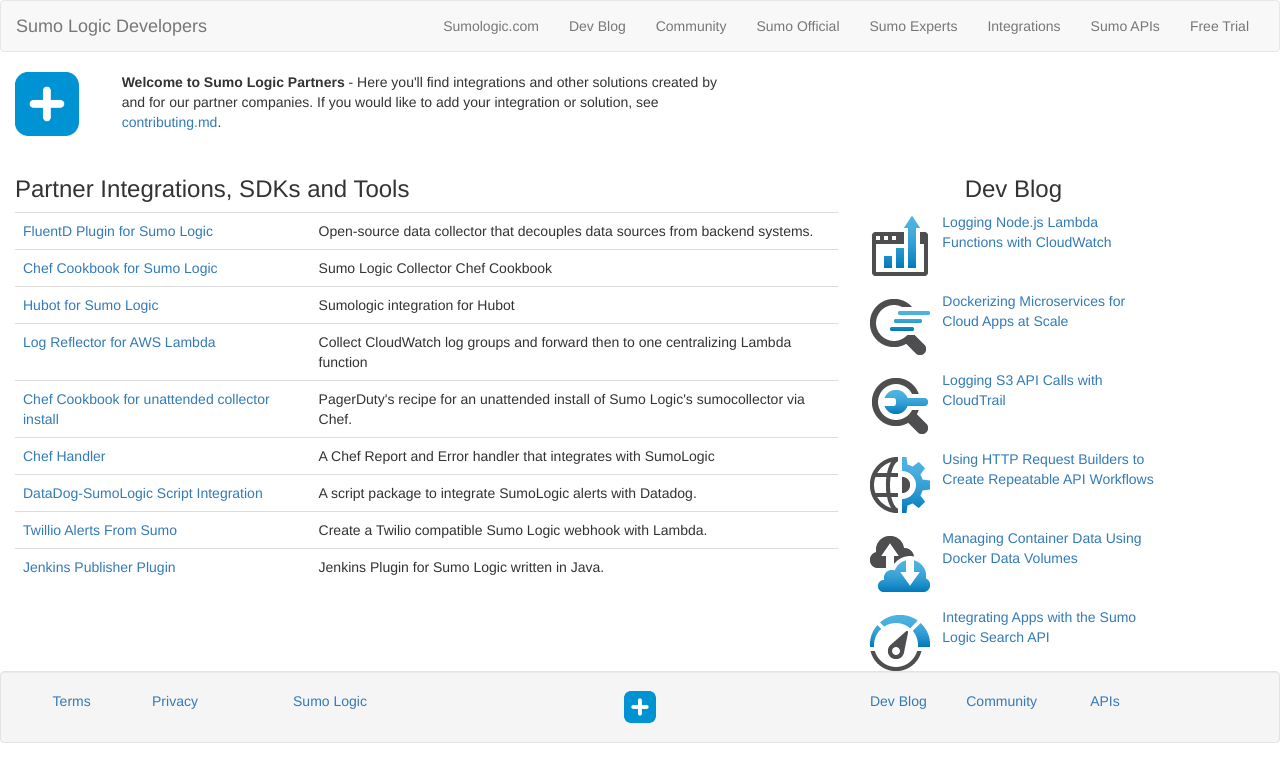
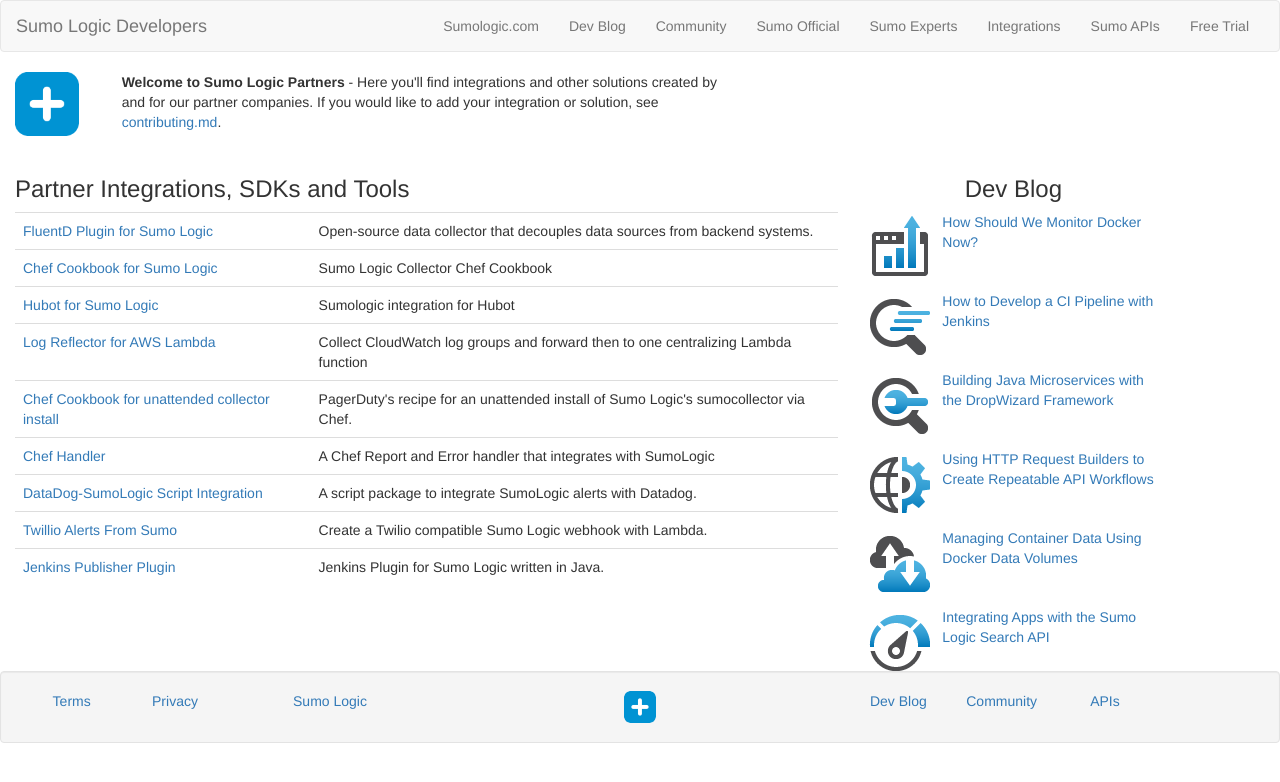
Before and after one commit to SumoLogic/sumologic.github.io, a Jekyll site: the page built from sumo-partners.html, in a window 1280 px wide. Shown: the top 782 px of the page. Built offline with Jekyll 4.4.1, drawn with Linux system fonts in a browser that asks for light colours.

Commit message:
update home page with links in h3 tags

```diff
--- a/_data/blogs.yml
+++ b/_data/blogs.yml
@@ -1,13 +1,13 @@
- - title: "Logging Node.js Lambda Functions with CloudWatch"
-   url: "https://www.sumologic.com/blog-devops/logging-with-node-js-lambdas-cloudwatch/"
+ - title: "How Should We Monitor Docker Now?"
+   url: "How Should We Monitor Docker Now?"
    imgurl: "/images/9.png"
 
- - title: "Dockerizing Microservices for Cloud Apps at Scale"
-   url:  "https://www.sumologic.com/blog-devops/dockerizing-microservices-scale/"
+ - title: "How to Develop a CI Pipeline with Jenkins"
+   url:  "https://www.sumologic.com/blog/devops/jenkins-developing-ci-pipeline/"
    imgurl: "/images/14.png"
 
- - title: "Logging S3 API Calls with CloudTrail"
-   url: "https://www.sumologic.com/blog-devops/logging-s3-api-calls-with-cloudtrail/"
+ - title: "Building Java Microservices with the DropWizard Framework"
+   url: "https://www.sumologic.com/blog/devops/building-java-microservices-with-the-dropwizard-framework/"
    imgurl: "/images/6.png"
 
  - title: "Using HTTP Request Builders to Create Repeatable API Workflows"
```
Also changed, not shown: _data/news.yml (+8 -8 lines), index.html (+4 -4 lines), images/Docker-logo.jpg (added), images/Docker-logo.png (added).
